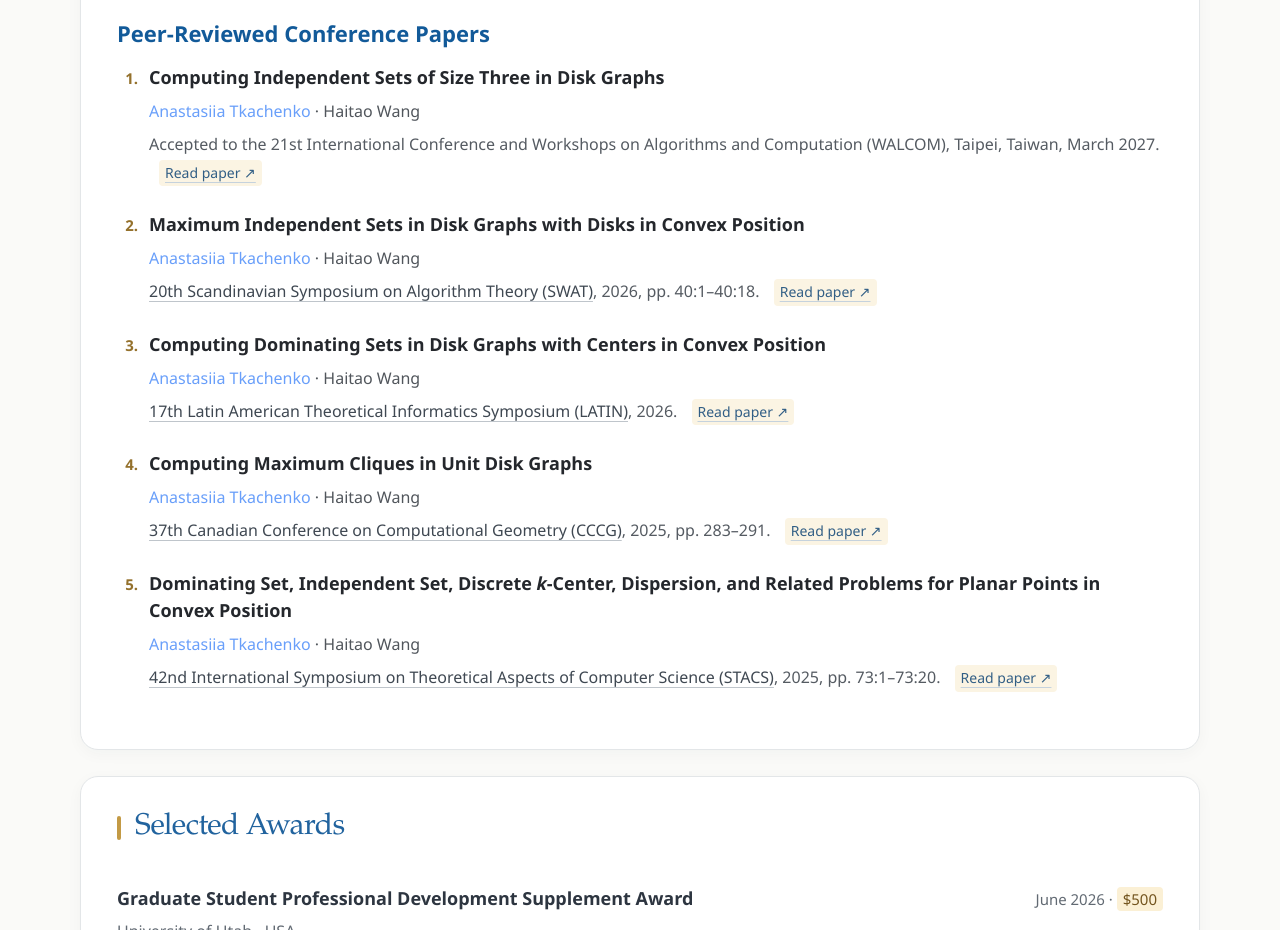
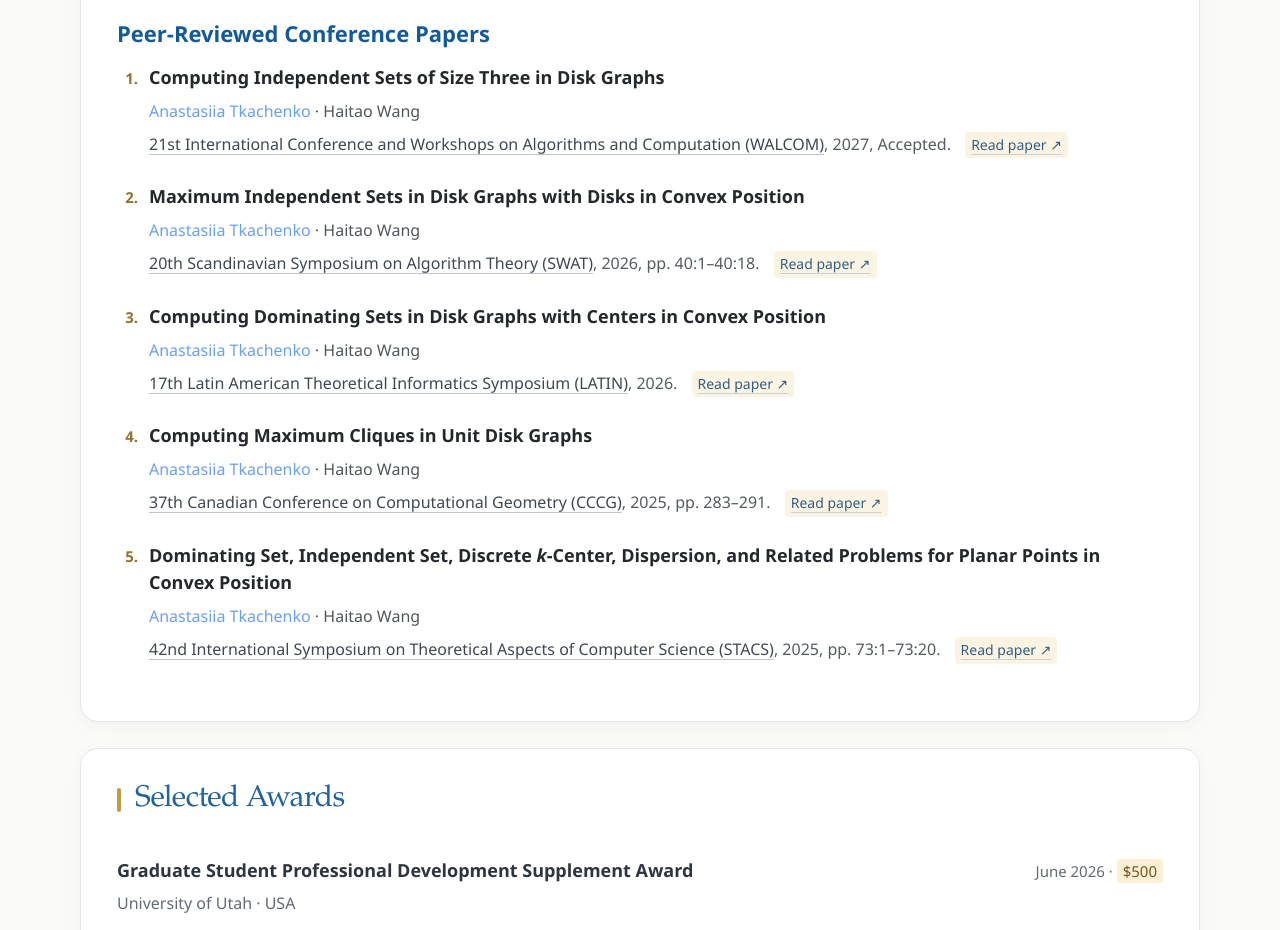
Before and after one commit to AnaTkachenko/AnaTkachenko.github.io, a plain HTML site: page index.html in a window 1280 px wide. Shown: the part 2720-3650 px from the top of the page. Drawn offline with Linux system fonts and the light colour scheme.

Commit message:
Add files via upload

```diff
--- a/index.html
+++ b/index.html
@@ -403,7 +403,7 @@ html { scroll-padding-top: 120px; }
 <h3>Peer-Reviewed Conference Papers</h3><ol class="papers">
 	<li><div class="paper-title"><a href="https://arxiv.org/abs/2611.19592" target="_blank" rel="noreferrer">Computing Independent Sets of Size Three in Disk Graphs</a></div>
 		<div class="paper-authors"><span class="author-name">Anastasiia Tkachenko</span> · Haitao Wang</div>
-		<div class="paper-venue">Accepted to the 21st International Conference and Workshops on Algorithms and Computation (WALCOM), Taipei, Taiwan, March 2027.
+		<div class="paper-venue"><a class="conference-link" href="https://sites.google.com/gapps.ntnu.edu.tw/walcom2027/" target="_blank" rel="noreferrer">21st International Conference and Workshops on Algorithms and Computation (WALCOM)</a>, 2027, Accepted.
 		<span class="paper-links"><a href="https://arxiv.org/abs/2611.19592" target="_blank" rel="noreferrer">Read paper ↗</a></span></div></li>
 	<li><div class="paper-title"><a href="https://doi.org/10.4230/LIPIcs.SWAT.2026.40" target="_blank" rel="noreferrer">Maximum Independent Sets in Disk Graphs with Disks in Convex Position</a></div>
 		<div class="paper-authors"><span class="author-name">Anastasiia Tkachenko</span> · Haitao Wang</div>
```
